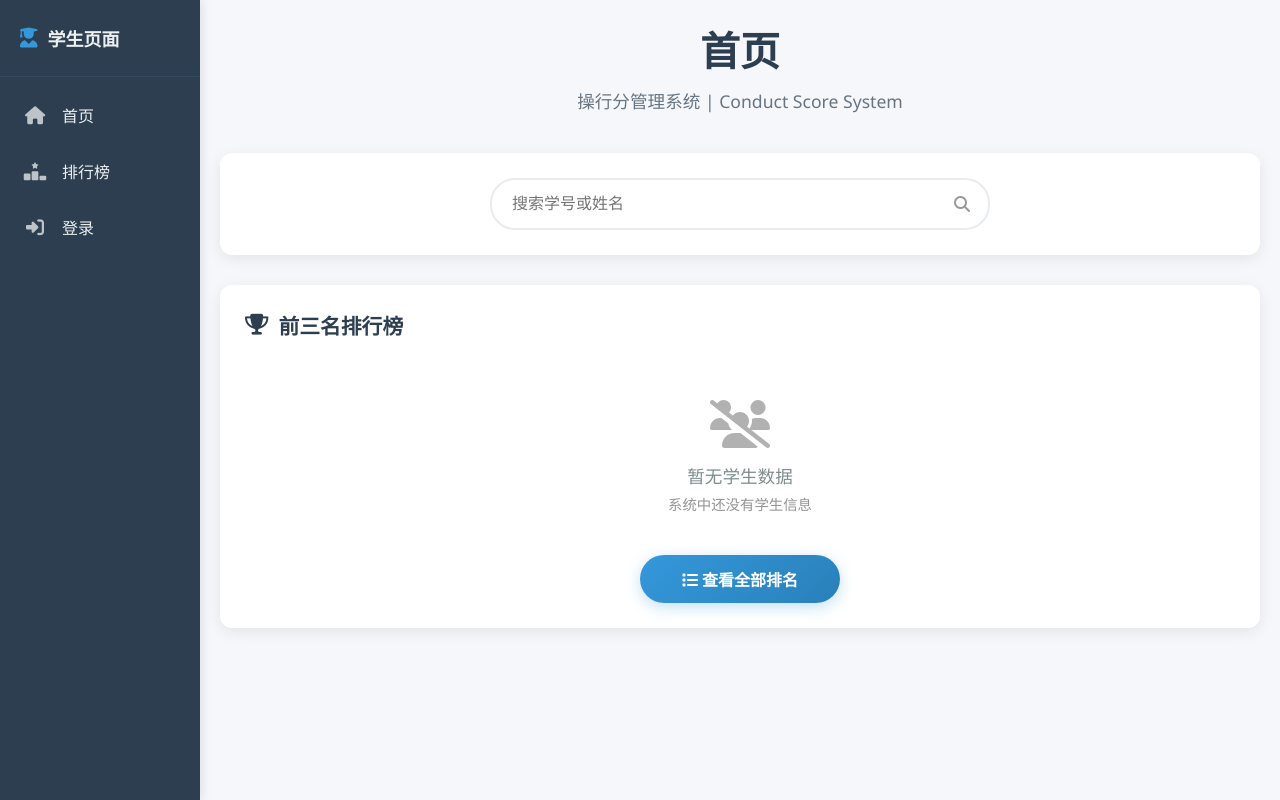
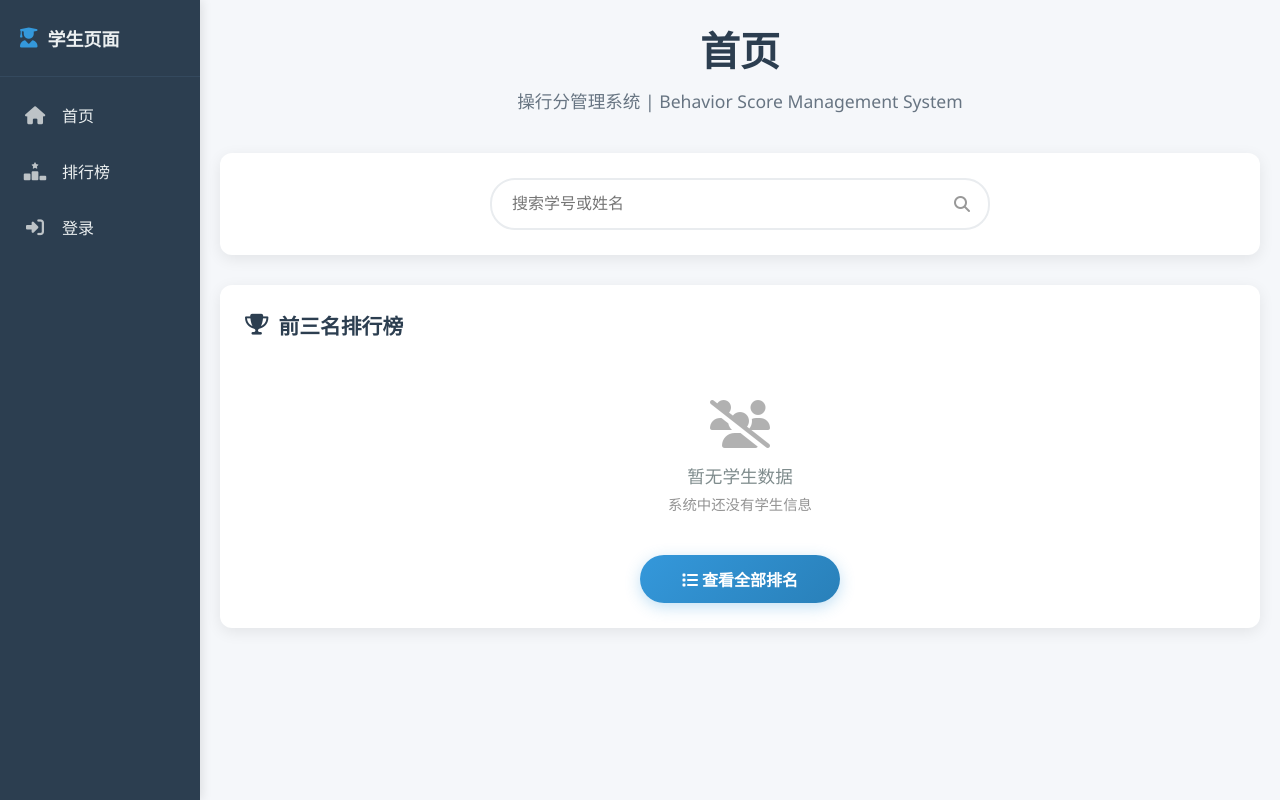
Before and after one commit to GitdddCore/Behavior-Score-Management-System, a PHP site: page / in a window 1280 px wide. Run offline with PHP 8.4, Linux system fonts and the light colour scheme; data that the repository does not hold is empty.

Commit message:
新增示例图片；更换英文名称

```diff
--- a/index.php
+++ b/index.php
@@ -934,7 +934,7 @@ $topStudents = getStudents(3);
     <div class="container">
         <div class="header">
             <h1>首页</h1>
-            <p>操行分管理系统 | Conduct Score System</p>
+            <p>操行分管理系统 | Behavior Score Management System</p>
         </div>
 
         <div class="search-container">
--- a/login.php
+++ b/login.php
@@ -657,7 +657,7 @@ if (isset($_SESSION['logged_in']) && $_SESSION['logged_in']) {
             </div>
             <h1 class="login-title">操行分管理系统</h1>
             <p class="login-subtitle">
-                Conduct Score System<br>
+                Behavior Score Management System<br>
                 For class use only
             </p>
         </div>
--- a/page/admin/appeals_manager.php
+++ b/page/admin/appeals_manager.php
@@ -1084,7 +1084,7 @@ if ($data['success']) {
     <div class="container">
         <div class="header">
             <h1>申诉管理</h1>
-            <p>操行分管理系统 | Conduct Score System</p>
+            <p>操行分管理系统 | Behavior Score Management System</p>
         </div>
 
         <!-- 操作栏 -->
--- a/page/admin/committee_manager.php
+++ b/page/admin/committee_manager.php
@@ -843,7 +843,7 @@ $totalCount = count($committees);
         <div class="container">
             <div class="header">
                 <h1>班级管理人管理</h1>
-                <p>操行分管理系统 | Conduct Score System</p>
+                <p>操行分管理系统 | Behavior Score Management System</p>
             </div>
 
             <div class="action-bar">
--- a/page/admin/conduct_manager.php
+++ b/page/admin/conduct_manager.php
@@ -1231,7 +1231,7 @@ if ($_SERVER['REQUEST_METHOD'] === 'POST' && isset($_POST['action'])) {
     <div class="container">
         <div class="header">
             <h1>操行分管理</h1>
-            <p>操行分管理系统 | Conduct Score System</p>
+            <p>操行分管理系统 | Behavior Score Management System</p>
         </div>
 
         <!-- 标签页容器 -->
--- a/page/admin/dashboard.php
+++ b/page/admin/dashboard.php
@@ -840,7 +840,7 @@ if (!isset($_GET['ajax'])) {
     <div class="container">
         <div class="header">
             <h1>管理员仪表板</h1>
-            <p>操行分管理系统 | Conduct Score System</p>
+            <p>操行分管理系统 | Behavior Score Management System</p>
         </div>
 
         <!-- 移动端功能限制提示 -->
--- a/page/admin/data_export.php
+++ b/page/admin/data_export.php
@@ -1426,7 +1426,7 @@ function exportAppealsHTMLExcel($pdo) {
         <div class="container">
             <div class="header">
                 <h1>数据导出</h1>
-                <p>操行分管理系统 | Conduct Score System</p>
+                <p>操行分管理系统 | Behavior Score Management System</p>
             </div>
 
             <!-- 导出选项卡片 -->
--- a/page/admin/rules_manager.php
+++ b/page/admin/rules_manager.php
@@ -1418,7 +1418,7 @@ $search = isset($_GET['search']) ? htmlspecialchars($_GET['search']) : '';
     <div class="container">
         <div class="header">
             <h1>规则管理</h1>
-            <p>操行分管理系统 | Conduct Score System</p>
+            <p>操行分管理系统 | Behavior Score Management System</p>
         </div>
 
         <!-- 操作栏 -->
--- a/page/admin/students_manager.php
+++ b/page/admin/students_manager.php
@@ -1711,7 +1711,7 @@ if ($data['success']) {
     <div class="container">
         <div class="header">
             <h1>学生管理</h1>
-            <p>操行分管理系统 | Conduct Score System</p>
+            <p>操行分管理系统 | Behavior Score Management System</p>
         </div>
 
         <!-- 操作栏 -->
--- a/page/committee/dashboard.php
+++ b/page/committee/dashboard.php
@@ -1241,7 +1241,7 @@ if (isset($pdo)) {
     <div class="container">
         <div class="header">
             <h1>班管操行分管理页</h1>
-            <p>操行分管理系统 | Conduct Score System</p>
+            <p>操行分管理系统 | Behavior Score Management System</p>
         </div>
 
         <!-- 标签页容器 -->
--- a/page/student/profile.php
+++ b/page/student/profile.php
@@ -1150,7 +1150,7 @@ if ($data['success']) {
     <div class="container">
         <div class="header">
             <h1>个人主页</h1>
-            <p>操行分管理系统 | 学生个人信息</p>
+            <p>操行分管理系统 | Behavior Score Management System</p>
         </div>
 
         <?php if (!$student): ?>
--- a/page/student/rank.php
+++ b/page/student/rank.php
@@ -417,7 +417,7 @@ if ($data['success']) {
     <div class="container">
         <div class="header">
             <h1>排行榜</h1>
-            <p>操行分管理系统 | Conduct Score System</p>
+            <p>操行分管理系统 | Behavior Score Management System</p>
         </div>
         <div class="ranking-section" style="position: relative;">
             <div class="loading-overlay" id="loadingOverlay" style="display: none;">
```
Also changed, not shown: README.md, README_EN.md, TemplateImage/admin.png (added), TemplateImage/committee.png (added), TemplateImage/index.png (added), TemplateImage/profile.png (added), TemplateImage/rank.png (added).
